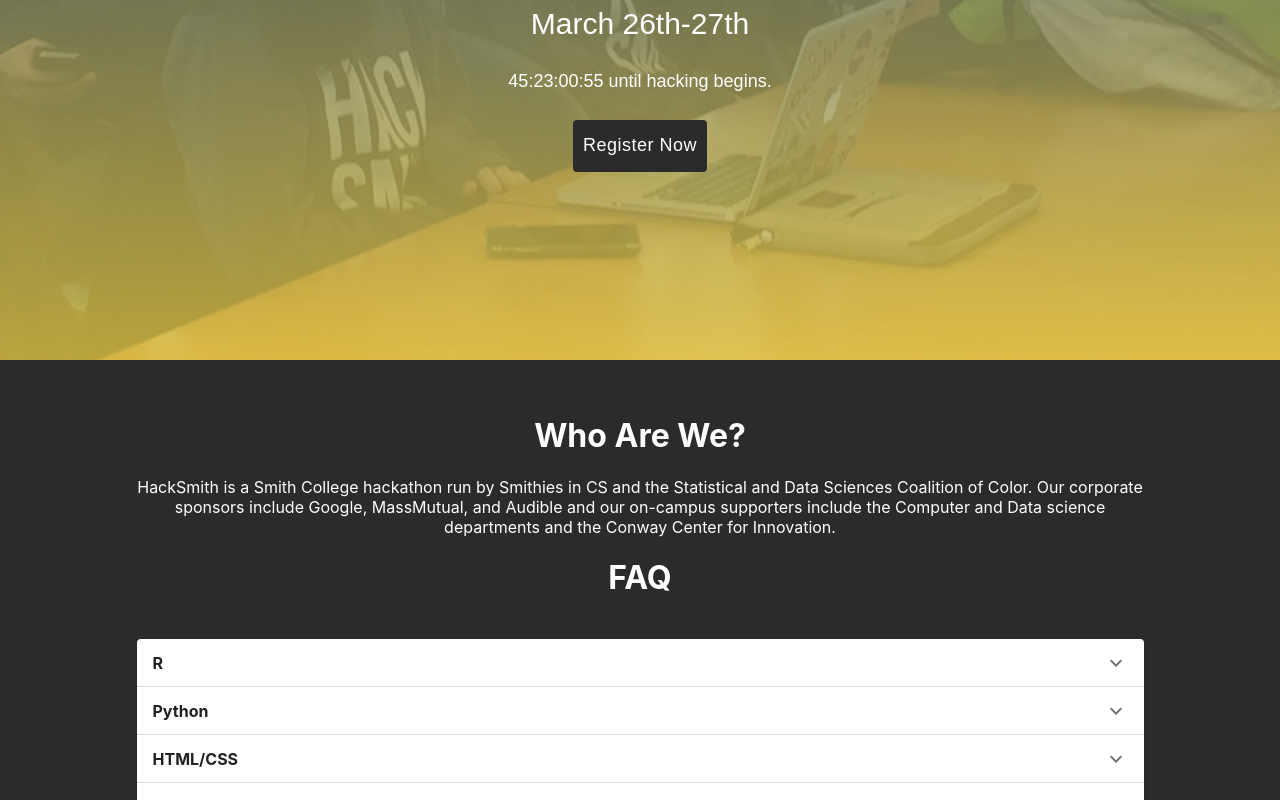
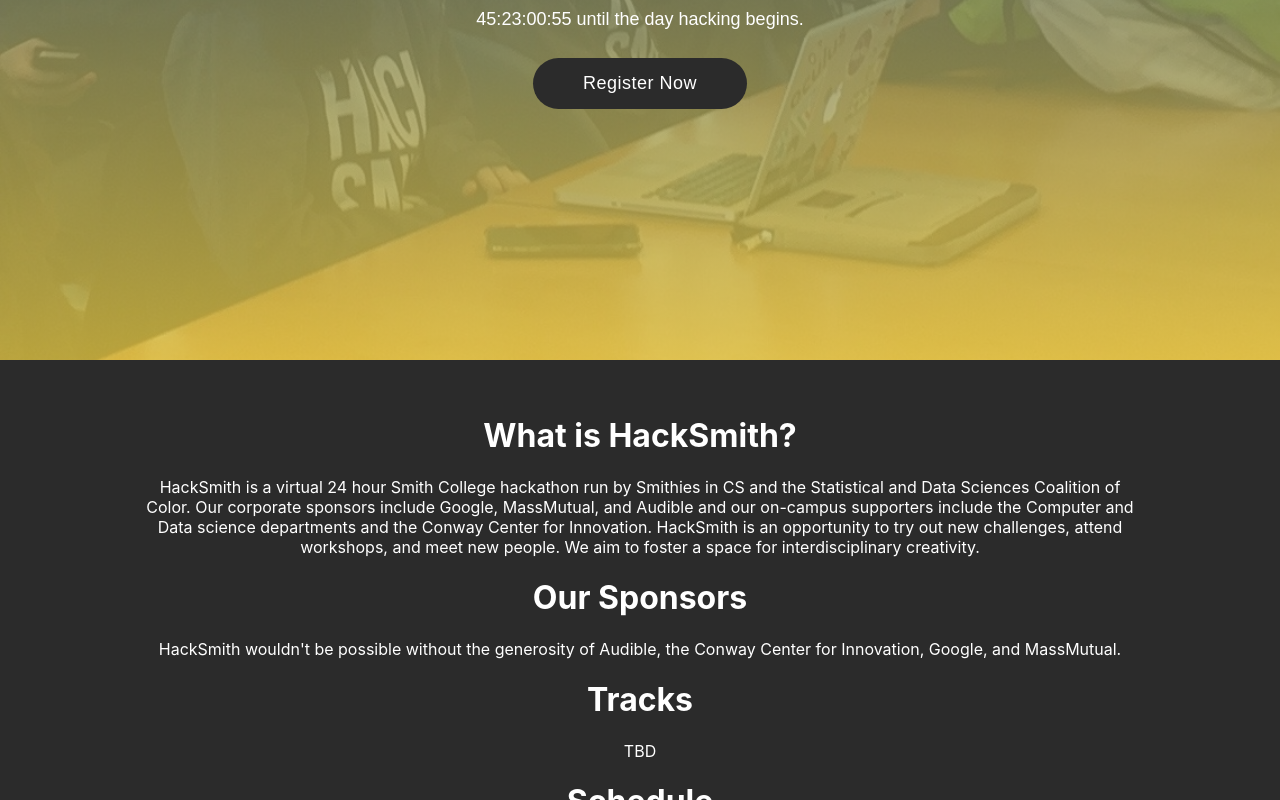
Before and after one commit to martasapizhak/hackdayatsmith, a React (Create React App) app: page / in a window 1280 px wide. Shown: the part 440-1240 px from the top of the page. Built offline with nearby package versions, Linux system fonts and the light colour scheme; a web font is replaced by a local one.

Commit message:
more pretty

```diff
--- a/package.json
+++ b/package.json
@@ -12,6 +12,7 @@
     "react-countdown": "^2.3.1",
     "react-dom": "^17.0.1",
     "react-scripts": "4.0.2",
+    "react-typewriter-effect": "^1.0.2",
     "serve": "^11.3.2",
     "web-vitals": "^1.1.0"
   },
--- a/src/App.js
+++ b/src/App.js
@@ -21,9 +21,15 @@
           <Grid container spacing={1}>
             <Grid item xs={1}></Grid>
             <Grid item xs={10}>
-              <h1>Who Are We?</h1>
-              <p>HackSmith is a Smith College hackathon run by Smithies in CS and the Statistical and Data Sciences Coalition of Color. Our corporate sponsors include Google, MassMutual, and Audible and our on-campus supporters
-              include the Computer and Data science departments and the Conway Center for Innovation.
+              <h1>What is HackSmith?</h1>
+              <p>HackSmith is a virtual 24 hour Smith College hackathon run by Smithies in CS and the Statistical and Data Sciences Coalition of Color. Our corporate sponsors include Google, MassMutual, and Audible and our on-campus supporters
+              include the Computer and Data science departments and the Conway Center for Innovation. HackSmith is an opportunity to try out new challenges, attend workshops, and meet new people. We aim to foster a space for interdisciplinary creativity.
+              <h1>Our Sponsors</h1>
+              HackSmith wouldn't be possible without the generosity of Audible, the Conway Center for Innovation, Google, and MassMutual.
+              <h1>Tracks</h1>
+                TBD
+              <h1>Schedule</h1>
+                TBD
               <h1>FAQ</h1>
               <br />
               <Accordian />
--- a/src/ControlledAccordian.js
+++ b/src/ControlledAccordian.js
@@ -3,29 +3,20 @@
 import AccordionSummary from '@material-ui/core/AccordionSummary';
 import ExpandMoreIcon from '@material-ui/icons/ExpandMore';
 import React, { Component } from 'react';
+import PropTypes from "prop-types";
 import { useTheme, makeStyles, withStyles } from '@material-ui/core/styles';
 
 
-const useStyles = theme => ({
-  root: {
-    width: '100%',
-    color:"red",
-  },
-  heading: {
-    flexBasis: '33.33%',
-    flexShrink: 0,
-    color: "red",
-  },
+const styles = theme => ({
   expansion: {
-    backgroundColor:"red"
-  },
-  secondaryHeading: {
-    color: "red",
-  },
+    backgroundImage:
+      'url("https://media.istockphoto.com/photos/plant-growing-picture-id510222832?k=6&m=510222832&s=612x612&w=0&h=Pzjkj2hf9IZiLAiXcgVE1FbCNFVmKzhdcT98dcHSdSk=")',
+    width: "50%"
+  }
 });
 
-const ControlledAccordion = () =>{
-  const classes = useStyles();
+function ControlledAccordion(props){
+  const classes = props;
   const [expanded, setExpanded] = React.useState(false);
 
   const handleChange = (panel) => (event, isExpanded) => {
@@ -40,12 +31,11 @@
           aria-controls="panel1bh-content"
           id="panel1bh-header"
         >
-        <b>R</b>
+        <b>Do I need to know how to code to participate in HackSmith?</b>
         </AccordionSummary>
         <AccordionDetails>
         <div>
-          <a href="https://www.statmethods.net/r-tutorial/index.html">R</a> is a programming language oriented around doing statistical analysis and designing data visualizations. R excels for tasks like
-          creating regression models, machine learning, and quickly exploring data using libraries like <a href="https://www.datacamp.com/community/tutorials/tidyverse-tutorial-r">Tidyverse.</a>
+          All skill levels and backgrounds are welcome, whether that involves tech, art, or history.
         </div>
         </AccordionDetails>
       </Accordion>
@@ -55,14 +45,11 @@
           aria-controls="panel2bh-content"
           id="panel2bh-header"
         >
-        <b>Python</b>
+        <b>Is there anything I should do beforehand?</b>
         </AccordionSummary>
         <AccordionDetails>
         <div>
-          <a href="https://www.w3schools.com/python/">Python</a> is a programming language used for a variety of tasks. For example, Python can be used to create data visualizations
-          using libraries like Dash, Matplotlib, and Seaborn combined with Pandas and Numpy. Python can also be used for many machine learning
-          tasks, with libraries like Scikit-learn and Tensorflow. Python can also be used to create a RESTful API with libraries like <a href="https://flask.palletsprojects.com/en/1.1.x/tutorial/">Flask.</a>
-          Restful APIS are useful for sending data between the client and the server using JSON files.
+          Please register using the link in the header and join our Discord server here (put in link). Otherwise, you're all done!
         </div>
         </AccordionDetails>
       </Accordion>
@@ -81,7 +68,7 @@
         </div>
         </AccordionDetails>
       </Accordion>
-      <Accordion expanded={expanded === 'panel4'} onChange={handleChange('panel4')}>
+      <Accordion expanded={expanded === 'panel4'} onChange={handleChange('panel4')} className={classes.expansion}>
         <AccordionSummary
           expandIcon={<ExpandMoreIcon />}
           aria-controls="panel4bh-content"
@@ -135,4 +122,11 @@
     </div>
   )
 }
-export default withStyles(useStyles)(ControlledAccordion)
+
+
+ControlledAccordion.propTypes = {
+  classes: PropTypes.object.isRequired
+};
+
+
+export default withStyles(styles)(ControlledAccordion)
--- a/src/hero.js
+++ b/src/hero.js
@@ -5,6 +5,8 @@
 import React, { Component } from 'react';
 import Button from '@material-ui/core/Button';
 import Countdown from 'react-countdown';
+import TypeWriterEffect from 'react-typewriter-effect';
+
 
 
 
@@ -12,18 +14,6 @@
   constructor(props){
     super(props);
 
-  }
-  msToTime(duration) {
-    var milliseconds = parseInt((duration%1000)/100)
-        , seconds = parseInt((duration/1000)%60)
-        , minutes = parseInt((duration/(1000*60))%60)
-        , hours = parseInt((duration/(1000*60*60))%24);
-
-    hours = (hours < 10) ? "0" + hours : hours;
-    minutes = (minutes < 10) ? "0" + minutes : minutes;
-    seconds = (seconds < 10) ? "0" + seconds : seconds;
-
-    return hours + ":" + minutes + ":" + seconds + "." + milliseconds;
   }
 
   render(){
@@ -48,7 +38,16 @@
                   margin:"0px"}}
         >
           <Grid  item xs={12}>
-            <p style={{fontSize:"100px", padding:"0px", margin:"0px"}}> HackSmith</p>
+            <TypeWriterEffect
+              textStyle={{ fontFamily:"'Source Code Pro', monospace", fontSize:"100px", padding:"0px", margin:"0px"}}
+              startDelay={100}
+              cursorColor="black"
+              text="HackSmith"
+              typeSpeed={100}
+              hideCursorAfterText={true}
+            >
+
+            </TypeWriterEffect>
             <p style={{fontSize:"75px", padding:"0px", margin:"0px"}}>2021</p>
             <p style={{fontSize:"25px", padding:"10px", margin:"0px",
                       fontFamily:"Arial",
@@ -56,7 +55,7 @@
                       paddingLeft:"50px"}}>
             <p style={{fontSize:"30px"}}>March 26th-27th</p>
             <p style={{fontSize:"18px"}}>
-            <Countdown date={Date.parse('26 Mar 2021 00:11:00 EST')} style={{fontSize:"30px"}}/> until hacking begins.
+            <Countdown date={Date.parse('26 Mar 2021 00:11:00 EST')} style={{fontSize:"30px"}}/> until the day hacking begins.
             </p>
             </p>
             <Button href={this.props.link} color="primary" style={{backgroundColor:"#2b2b2b",
@@ -66,6 +65,9 @@
                                                                     padding:"10px",
                                                                     textTransform: "none",
                                                                     color:"white",
+                                                                    borderRadius:"50px",
+                                                                    paddingLeft:"50px",
+                                                                    paddingRight:"50px",
                                                                     }}>Register Now</Button>
           </Grid>
         </Grid>
```
Also changed, not shown: 1 other file (tests, documents, lock files or other folders).
